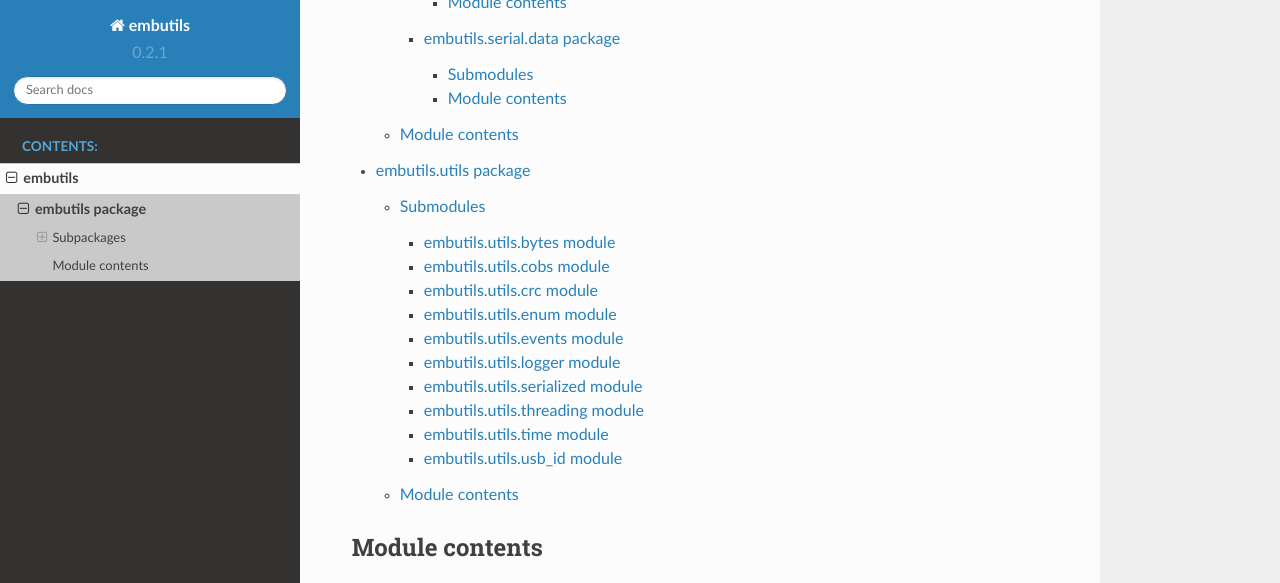
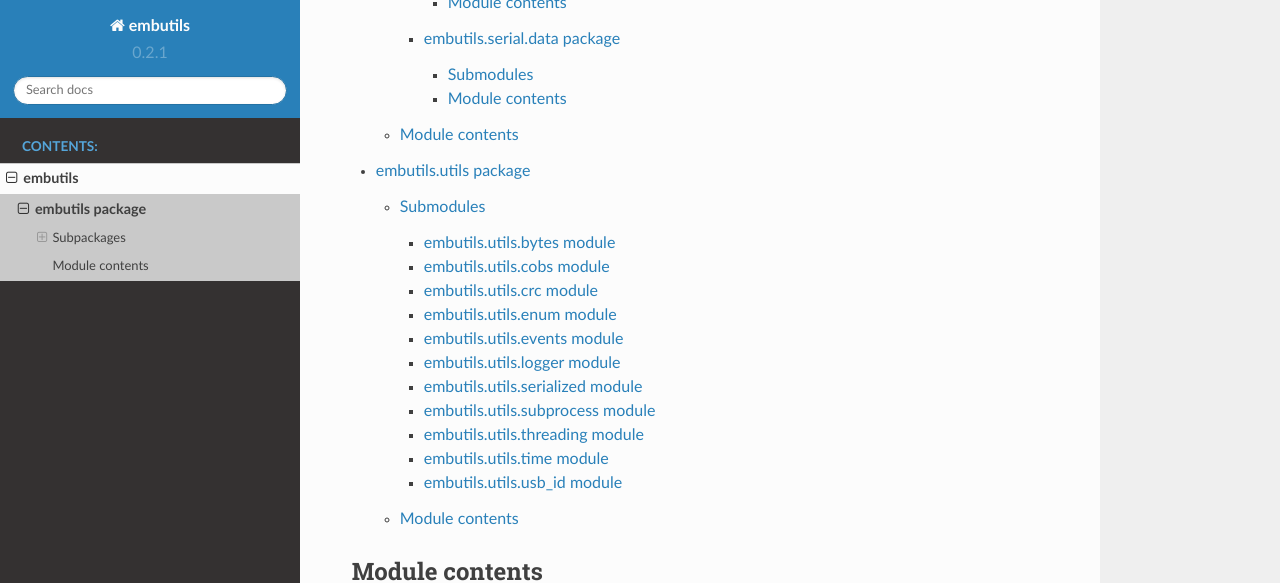
Before and after one commit to cwichel/embutils, a Sphinx documentation site: the page built from docs/_source/embutils.rst, in a window 1280 px wide and 900 px high, scrolled down 549 px, cut to the strip 0-583 px from the top of the window. Built offline with Sphinx 7.4.7 and the Read the Docs theme 2.0.0, drawn with Linux system fonts in a browser that asks for light colours.

Commit message:
Updated documentation

```diff
--- a/docs/_source/embutils.utils.rst
+++ b/docs/_source/embutils.utils.rst
@@ -14,6 +14,7 @@ Submodules
    embutils.utils.events
    embutils.utils.logger
    embutils.utils.serialized
+   embutils.utils.subprocess
    embutils.utils.threading
    embutils.utils.time
    embutils.utils.usb_id
--- /dev/null
+++ b/docs/_source/embutils.utils.subprocess.rst
@@ -0,0 +1,8 @@
+embutils.utils.subprocess module
+================================
+
+.. automodule:: embutils.utils.subprocess
+   :members:
+   :undoc-members:
+   :show-inheritance:
+   :private-members:
```
